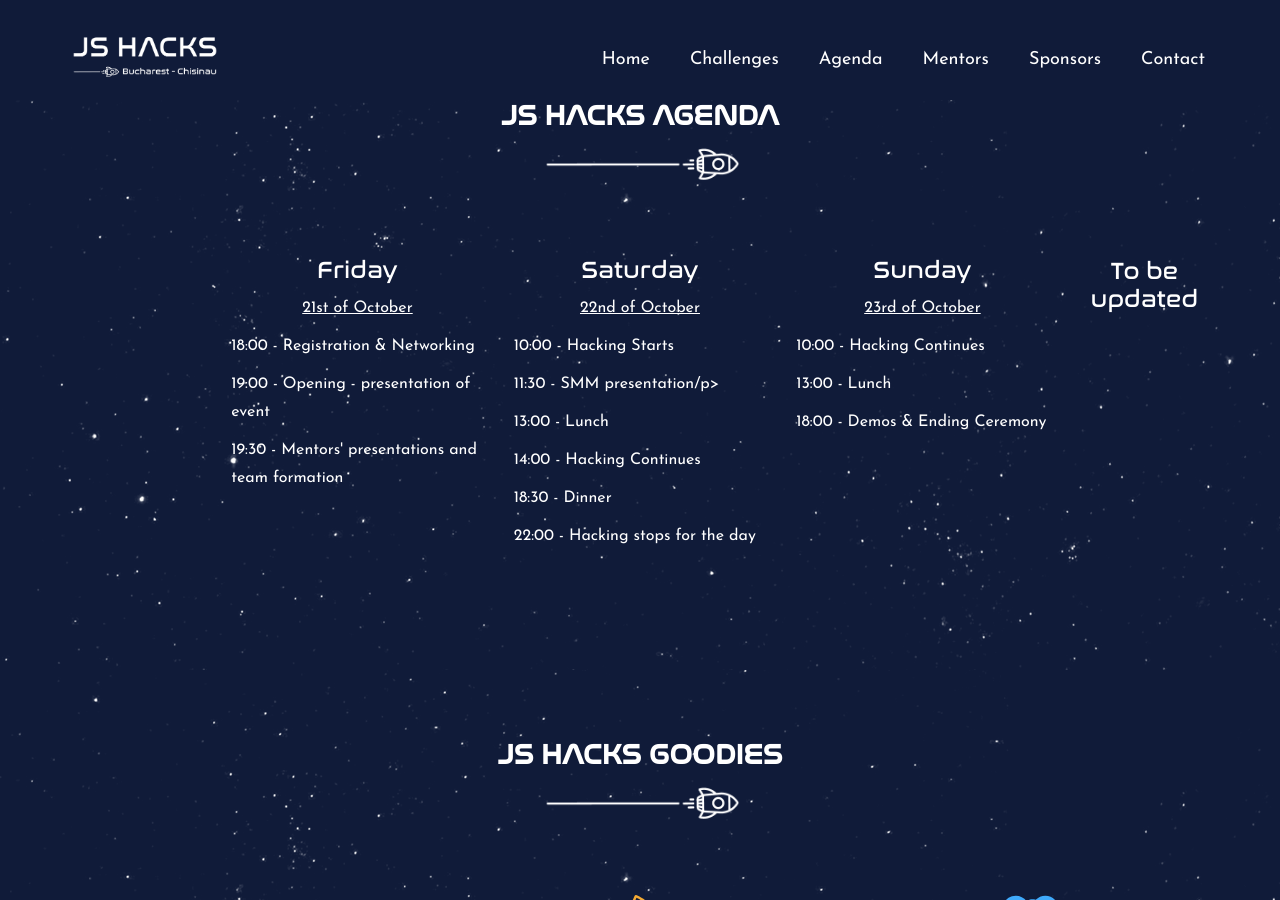
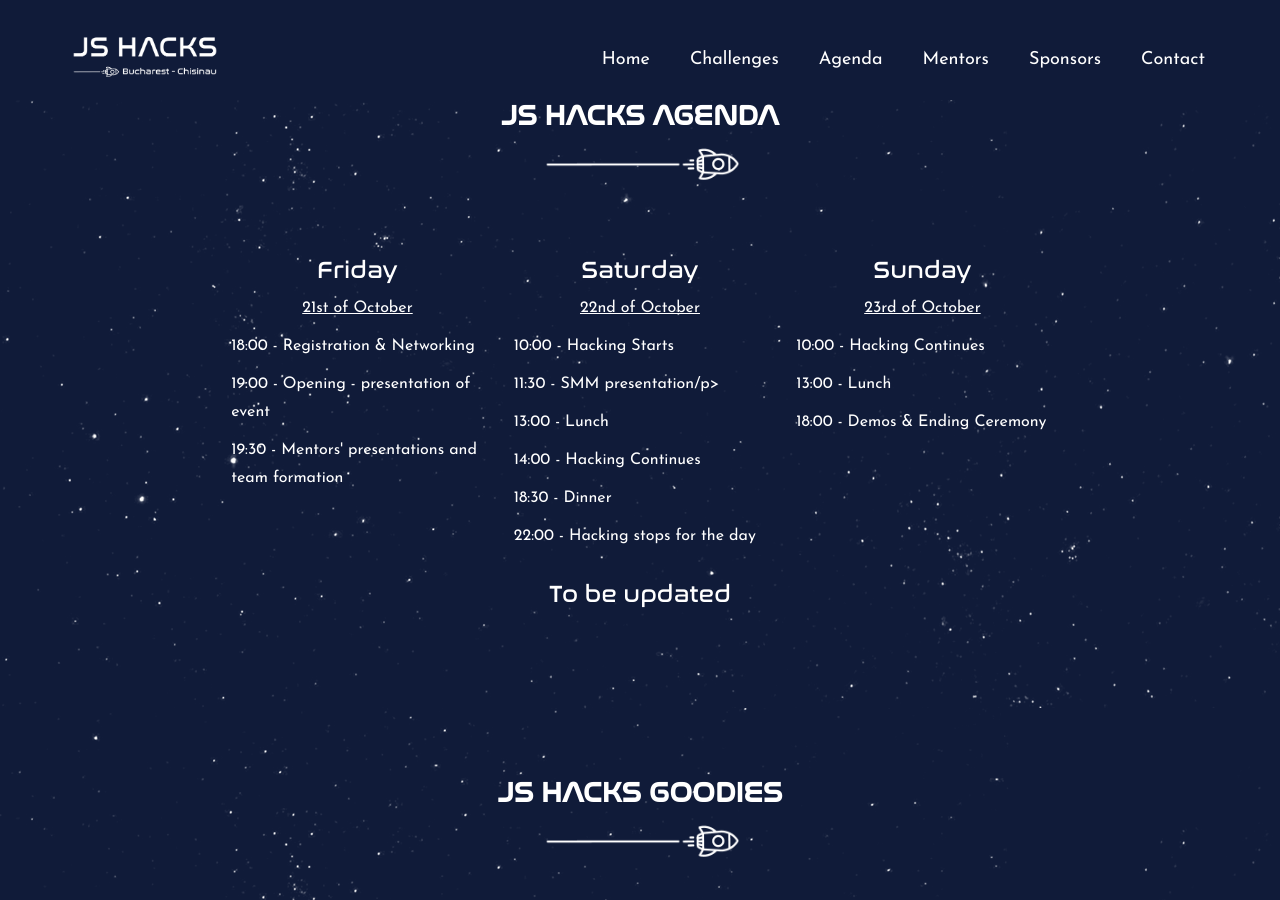
Before and after one commit to js-hacks/chisinau, a Jekyll site: the page built from index.html, in a window 1280 px wide and 900 px high, scrolled down 1663 px. Built offline with Jekyll 4.4.1, drawn with Linux system fonts in a browser that asks for light colours; nearby versions of some CDN libraries; some web fonts are replaced.

Commit message:
minor style fix

```diff
--- a/index.html
+++ b/index.html
@@ -102,8 +102,8 @@ permalink: /
           <p>18:00 - Demos & Ending Ceremony</p>
         </div>
       </div>
-      <p class=" small-title text-center">To be updated</p>
   </div>
+  <p class=" small-title text-center">To be updated</p
 </div>
 </section>
 
```
